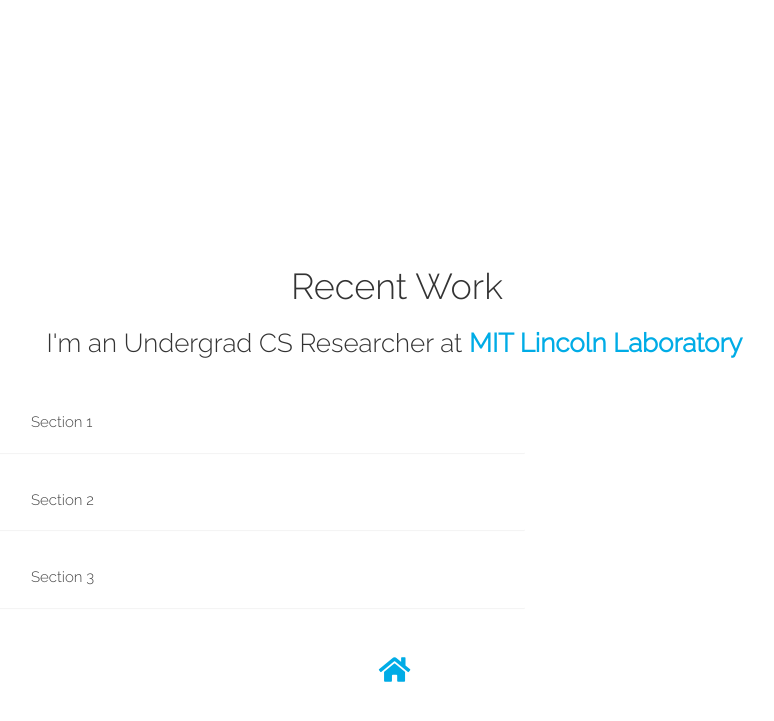
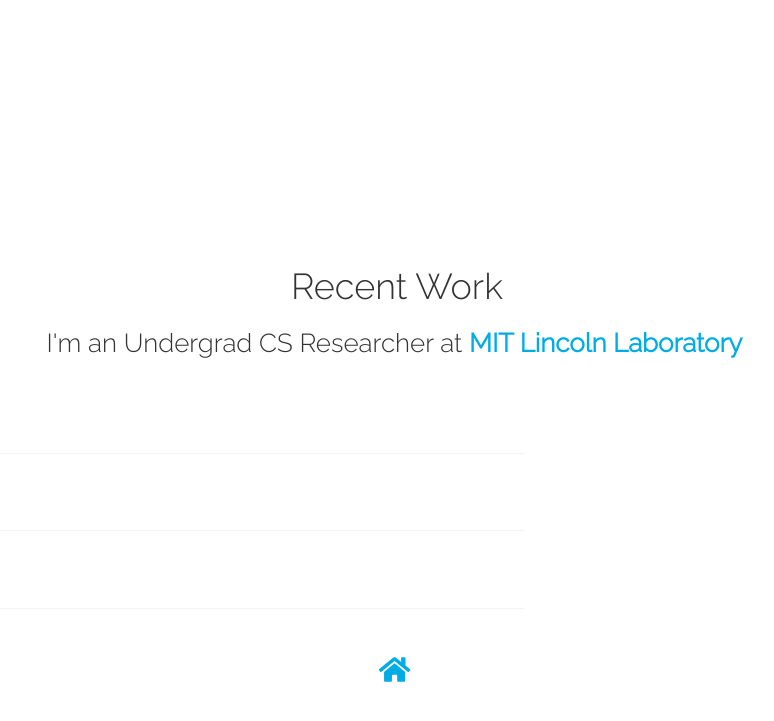
Before and after one commit to EvanDietrich/EvanDietrich.github.io, a Jekyll site: the page updates.html, which Jekyll copies as it is, in a window 1280 px wide. Shown: the top 721 px of the page, without its empty margins (243-1017 px from the left). Built offline with Jekyll 4.4.1, drawn with Linux system fonts in a browser that asks for light colours; nearby versions of some CDN libraries; library files that are not in the unit come from our copies.

Commit message:
Update updates.html

```diff
--- a/updates.html
+++ b/updates.html
@@ -37,7 +37,7 @@
 <style>
 .accordion {
   background-color: transparent;
-  color: #444;
+  color: transparent;
   cursor: pointer;
   padding: 18px;
   width: 60%;
```
